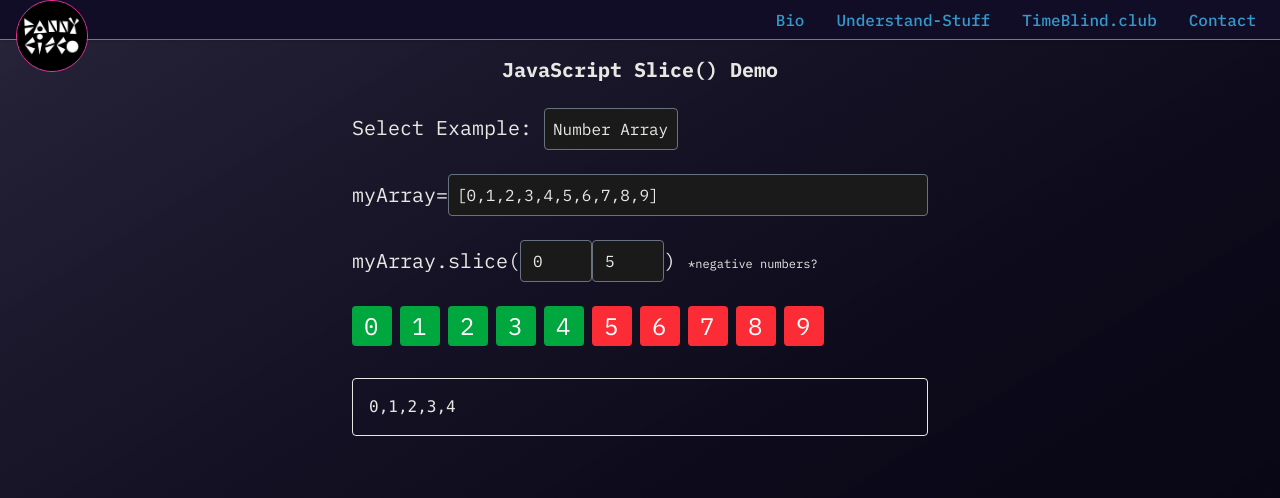
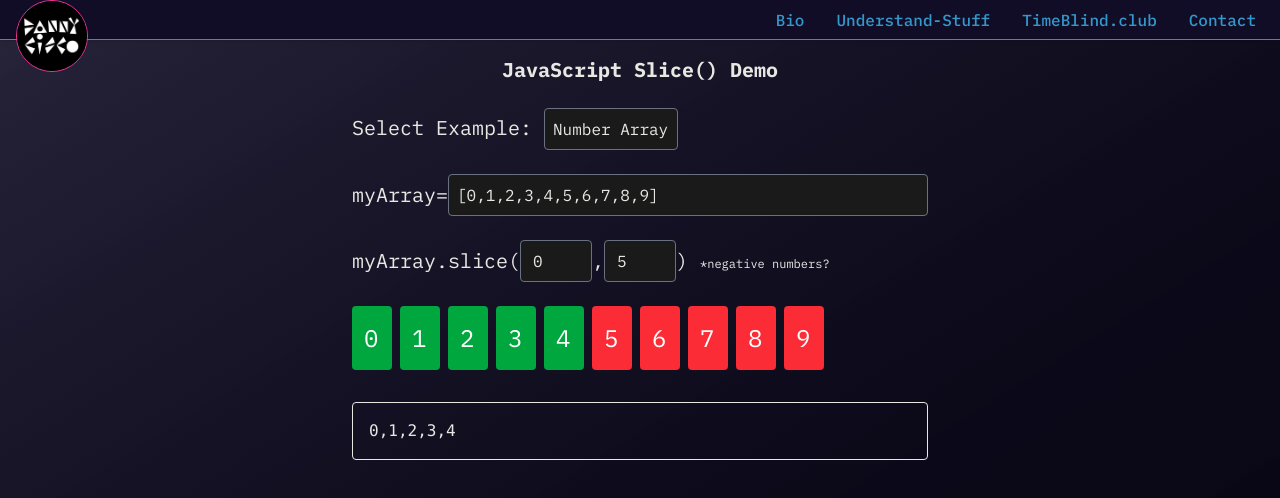
Before and after one commit to Danny-Cisco/danny-cisco, a SvelteKit app: page /understand-stuff/js-slice in a window 1280 px wide. Shown: the top 498 px of the page. Built offline with nearby package versions, Linux system fonts and the light colour scheme.

Commit message:
finished js-slice

```diff
--- a/src/routes/understand-stuff/js-slice/+page.svelte
+++ b/src/routes/understand-stuff/js-slice/+page.svelte
@@ -98,16 +98,16 @@
 
 	<div class="flex items-center text-xl">
 		<p>myArray.slice(</p>
-		<input type="number" bind:value={$startIndex} class="w-18 border" />
+		<input type="number" bind:value={$startIndex} class="w-18 border" />,
 		<input type="number" bind:value={$endIndex} class="w-18 border" />
 		<p>) <span class="text-xs">*negative numbers?</span></p>
 	</div>
 
 	<div class="mb-4">
-		<div class="mt-2 flex flex-wrap gap-2 text-2xl">
+		<div class=" mt-2 flex flex-wrap gap-2 text-2xl">
 			{#each $coloredElements as item}
 				<span
-					class="min-w-10 rounded px-3 py-1 text-white"
+					class="min-w-10 rounded px-3 py-4 text-white"
 					class:bg-green-600={item.kept}
 					class:bg-red-500={!item.kept}
 				>
```
Also changed, not shown: static/js-slice.png.
